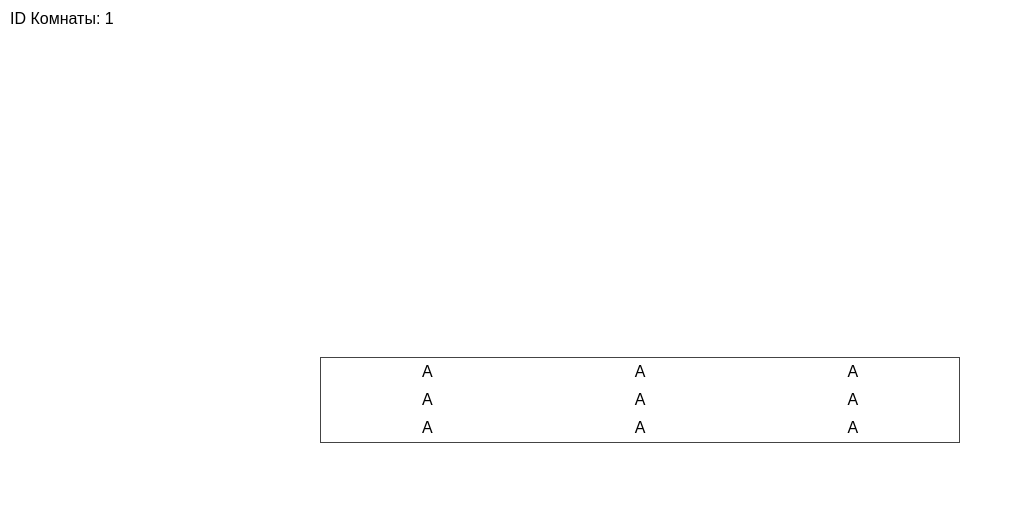
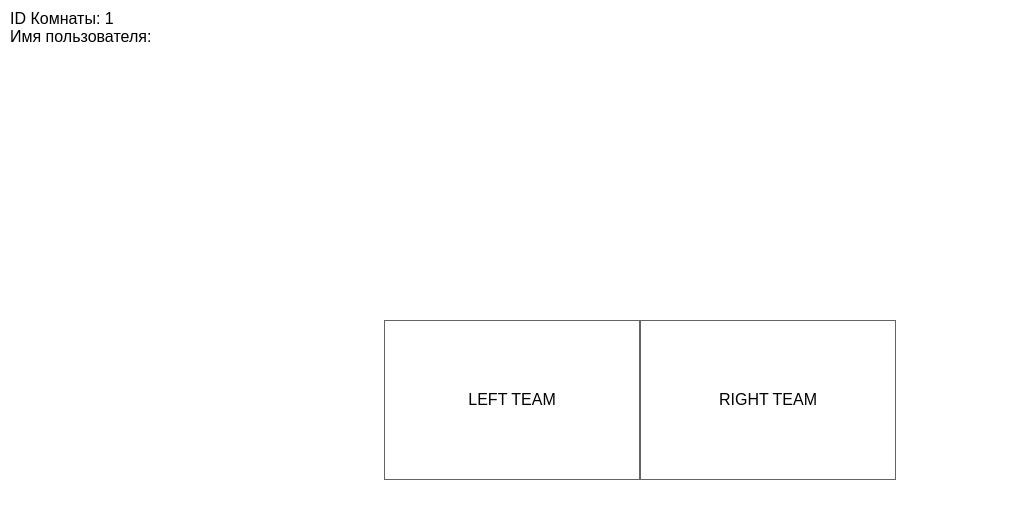
Before and after one commit to Eetche/next_socket, a Next.js app: page /1 in a window 1280 px wide. Shown: the top 518 px of the page, without its empty margins (0-1012 px from the left). Built offline with nearby package versions, Linux system fonts and the light colour scheme; no server answers.

Commit message:
Add files via upload

```diff
--- a/src/app/[slug]/page.tsx
+++ b/src/app/[slug]/page.tsx
@@ -1,22 +1,48 @@
 "use client";
 
-import { useParams, usePathname } from "next/navigation";
+import { useParams, usePathname, useRouter } from "next/navigation";
 import { socket } from "../socket";
 import { useEffect, useState } from "react";
-import styles from "../slug.module.css";
+import styles from "./slug.module.css";
+import { getCookie } from "../api/cookies";
+
+function checkRoomExists(roomName: string) {
+  return new Promise((resolve) => {
+    socket.emit("checkRoomExists", roomName, (res: any) => {
+      resolve(res);
+    });
+  });
+}
 
 export default function Page() {
   const [isConnected, setIsConnected] = useState(false);
   const [transport, setTransport] = useState("N/A");
 
+  const router = useRouter()
+
   let params: any = useParams();
 
+  const [username, setUsername] = useState("")
+
+
   useEffect(() => {
+    setUsername(getCookie("username"))
+
+    socket.emit("guess_join_by_url", params.slug);
+
     if (socket.connected) {
       onConnect();
     }
-    function onConnect() {
+    async function onConnect() {
       console.log("new client connection:", socket.id);
+
+      const roomExists = await checkRoomExists(params.slug)
+
+      console.log(roomExists)
+
+      if (!roomExists) {
+        router.replace("roomError")
+      }
 
       setIsConnected(true);
       setTransport(socket.io.engine.transport.name);
@@ -48,32 +74,21 @@ export default function Page() {
     };
   }, []);
 
-  const buttonHandler = () => {
+  const teamsClickHandler = (team : string) => {
     socket.emit("move", { slug: params.slug });
   };
 
   return (
     <div className={styles.slugPage}>
-      <p className={styles.roomId}>ID Комнаты: {params.slug}</p>
-      <table>
-        <tbody>
-          <tr>
-            <td className={styles.slot}>А</td>
-            <td className={styles.slot}>А</td>
-            <td className={styles.slot}>А</td>
-          </tr>
-          <tr>
-            <td className={styles.slot}>А</td>
-            <td className={styles.slot}>А</td>
-            <td className={styles.slot}>А</td>
-          </tr>
-          <tr>
-            <td className={styles.slot}>А</td>
-            <td className={styles.slot}>А</td>
-            <td className={styles.slot}>А</td>
-          </tr>
-        </tbody>
-      </table>
+      <p className={styles.roomId}>ID Комнаты: {params.slug} <br/> Имя пользователя: {username}</p>
+      <div className={styles.teams}>
+        <div className={styles.leftTeam} onClick={() => teamsClickHandler("left")}>
+            LEFT TEAM
+        </div>
+        <div className={styles.rightTeam} onClick={() => teamsClickHandler("right")}>
+            RIGHT TEAM
+        </div>
+      </div>
     </div>
   );
 }
--- /dev/null
+++ b/src/app/[slug]/slug.module.css
@@ -0,0 +1,39 @@
+.roomId {
+  position: absolute;
+  left: 10px;
+  top: 10px;
+}
+
+.slugPage {
+  min-width: 100vw;
+  min-height: 100vh;
+  display: flex;
+  justify-content: center;
+  align-items: center;
+}
+
+.teams {
+  width: 40%;
+  height: 10rem;
+  display: flex;
+  flex-direction: row;
+}
+
+.leftTeam {
+  width: 50%;
+  height: 100%;
+  display: block;
+  display: flex;
+  justify-content: center;
+  align-items: center;
+  border: 1px solid rgb(100, 100, 100);
+}
+
+.rightTeam {
+  width: 50%;
+  height: 100%;
+  display: flex;
+  justify-content: center;
+  align-items: center;
+  border: 1px solid rgb(100, 100, 100);
+}
--- /dev/null
+++ b/src/app/api/cookies.ts
@@ -0,0 +1,16 @@
+type CookieArgs = string & any;
+
+export function setCookie(name: CookieArgs, value: CookieArgs) {
+  if (typeof document !== "undefined") {
+    document.cookie = `${name}=${value}`;
+  }
+}
+
+export function getCookie(name: CookieArgs) {
+    if (typeof document !== "undefined") {
+        let matches = document.cookie.match(new RegExp(
+          "(?:^|; )" + name.replace(/([\.$?*|{}\(\)\[\]\\\/\+^])/g, '\\$1') + "=([^;]*)"
+        ));
+        return (matches ? decodeURIComponent(matches[1]) : undefined) as any;
+    }
+}
--- a/tsconfig.json
+++ b/tsconfig.json
@@ -22,6 +22,6 @@
       "@/*": ["./src/*"]
     }
   },
-  "include": ["next-env.d.ts", "**/*.ts", "**/*.tsx", ".next/types/**/*.ts", "server.js"],
+  "include": ["next-env.d.ts", "**/*.ts", "**/*.tsx", ".next/types/**/*.ts", "src/app/server.js"],
   "exclude": ["node_modules"]
 }
```
Also changed, not shown: server.js (+7 -2 lines), src/app/page.tsx (+10 -7 lines), src/app/roomError/page.tsx (added, +7 -0 lines), src/app/roomError/roomError.module.css (added, +7 -0 lines).
